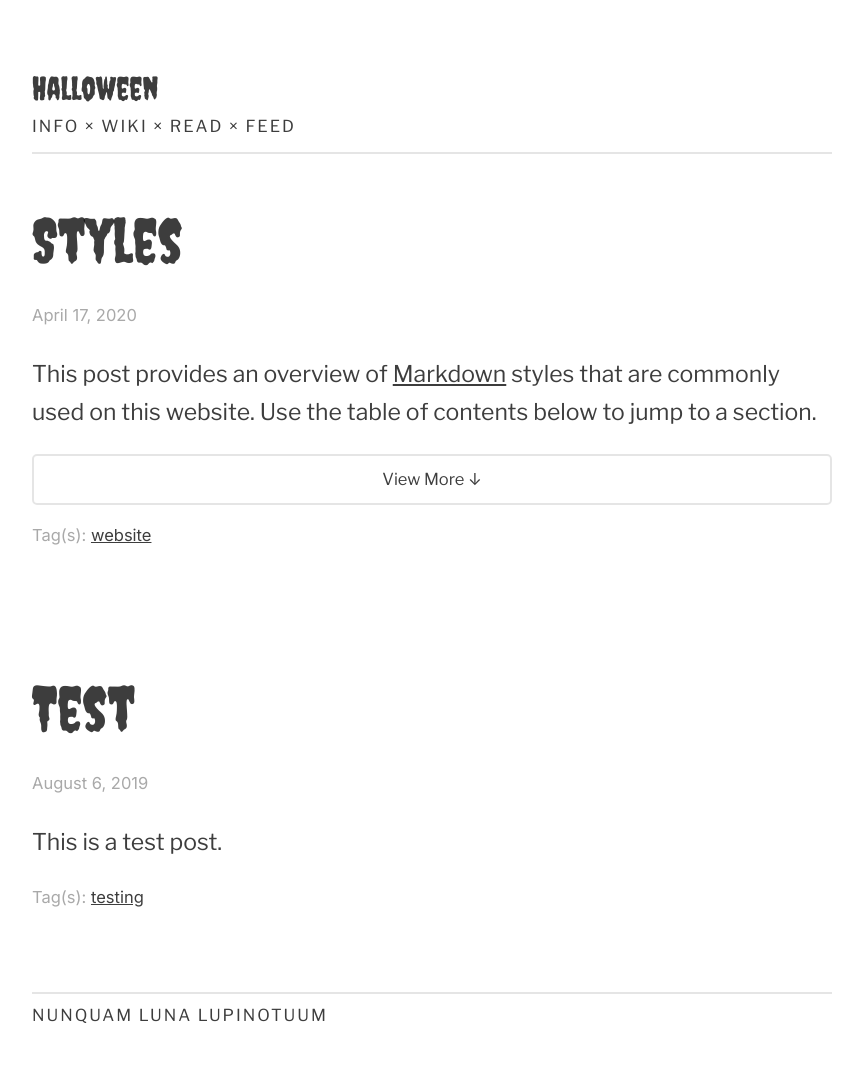
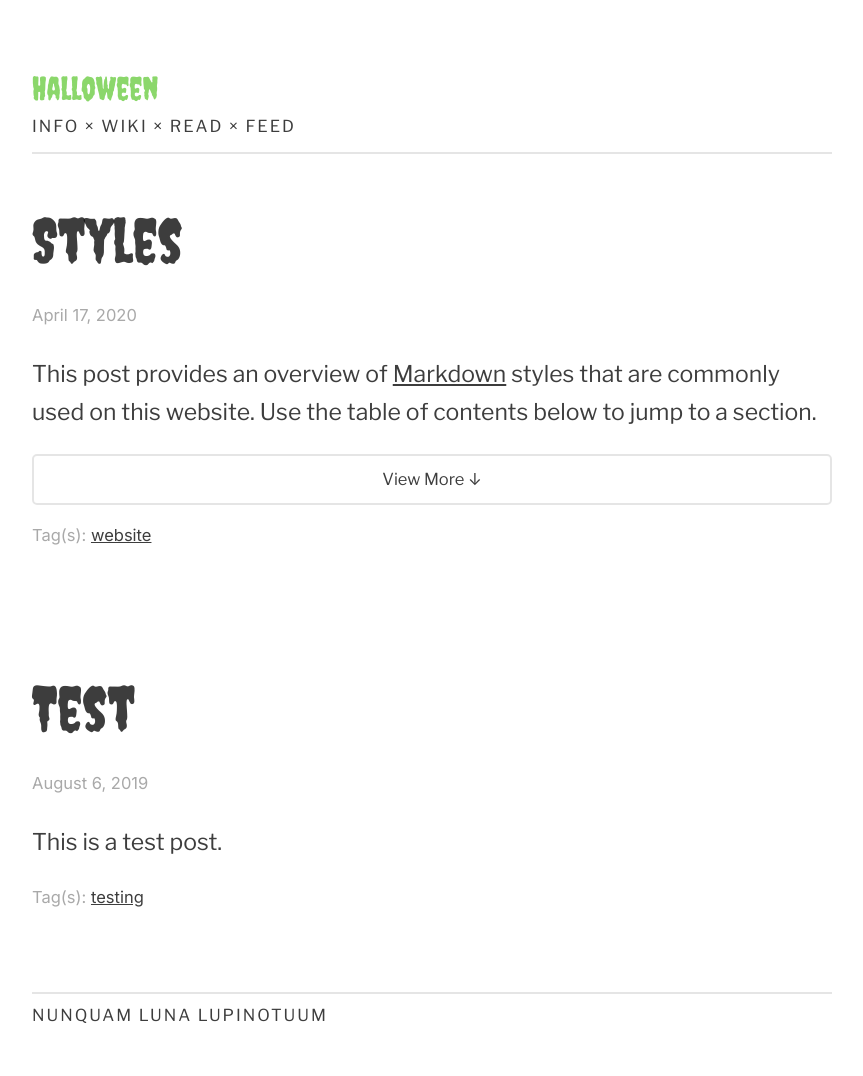
Before and after one commit to lmw13/lmw13, a Jekyll site: the page built from index.html, in a window 1280 px wide. Shown: the whole page, without its empty margins (208-1071 px from the left). Built offline with Jekyll 4.4.1, drawn with Linux system fonts in a browser that asks for light colours; the list of posts is cut into pages by our own code.

Commit message:
Update style.css

```diff
--- a/css/style.css
+++ b/css/style.css
@@ -91,7 +91,6 @@ h3,
 .header {
 	font-family: 'Creepster', serif;
 	font-weight: 400;
-	color: red;
 }
 
 h1 {
@@ -105,12 +104,12 @@ h1 {
 }
 
 .header a {
-	color: rgba(0, 0, 0, 0.76);
+	color: #8BD76B;
 	text-decoration: none !important;
 }
 
 .header a:hover {
-	color: rgba(0, 0, 0, 0.76);
+	color: #8BD76B;
 }
 
 h2 {
```
